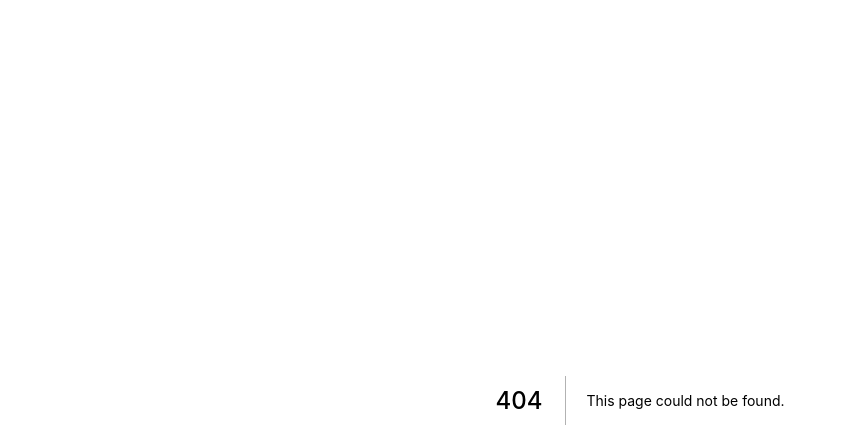
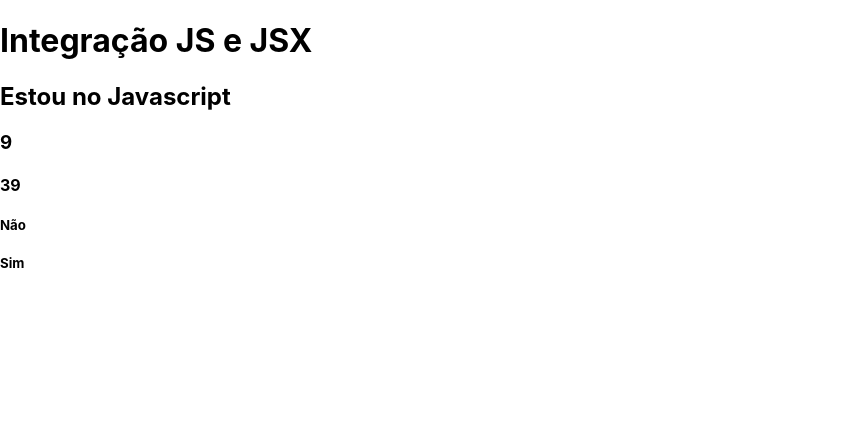
Before and after one commit to aaanm1309-1/react-cod3r, a Next.js app: page /basicos/jsx4 in a window 1280 px wide. Before the commit this address had no page. Shown: the top 448 px of the page, without its empty margins (0-847 px from the left). Built offline with nearby package versions, Linux system fonts and the light colour scheme.

Commit message:
versao jsx4

```diff
--- a/package.json
+++ b/package.json
@@ -14,6 +14,7 @@
     "react-dom": "17.0.2"
   },
   "devDependencies": {
+    "@types/react": "^17.0.14",
     "eslint": "7.30.0",
     "eslint-config-next": "11.0.1"
   }
--- /dev/null
+++ b/pages/basicos/jsx4.jsx
@@ -0,0 +1,26 @@
+export default function jsx4() {
+  const subtitulo = "Estou no Javascript"
+
+  const trechoH3 =  <h3>{3*3}</h3>
+
+  return (
+      <div>
+        <h1>Integração JS e JSX</h1>
+        <h2>{subtitulo}</h2>
+        {trechoH3}
+        <h4>{Math.max(13,39)}</h4>
+        <h5>{entre(30, 1 ,10)}</h5>
+        <h5>{entre(9.6, 1 ,10)}</h5>
+      </div>
+  )
+}
+
+
+function entre(valor, min, max) {
+  if (valor >= min&& valor <= max) {
+    return "Sim"
+
+  } else {
+    return "Não"
+  }
+}
```
Also changed, not shown: tsconfig.json (added, +29 -0 lines), next-env.d.ts (added), 1 other file (tests, documents, lock files or other folders).
